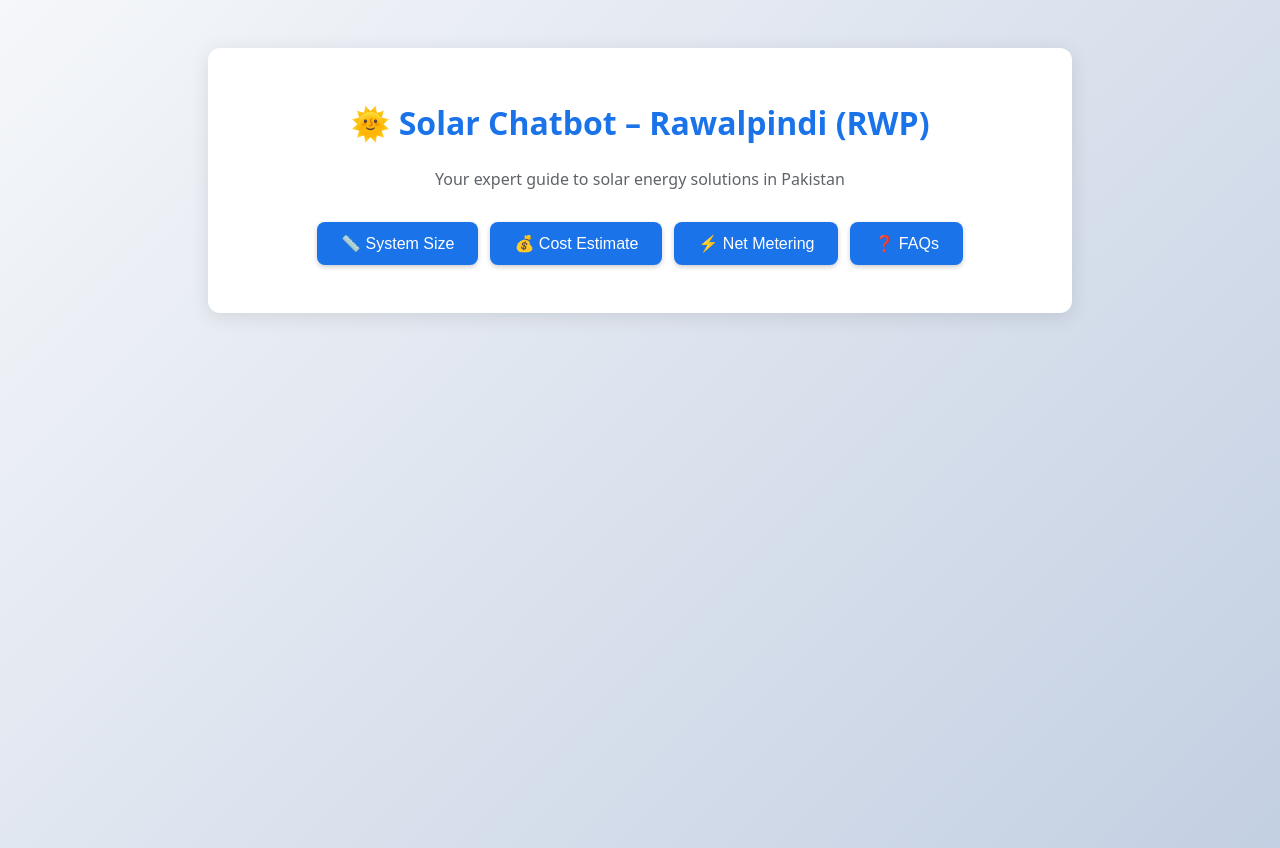
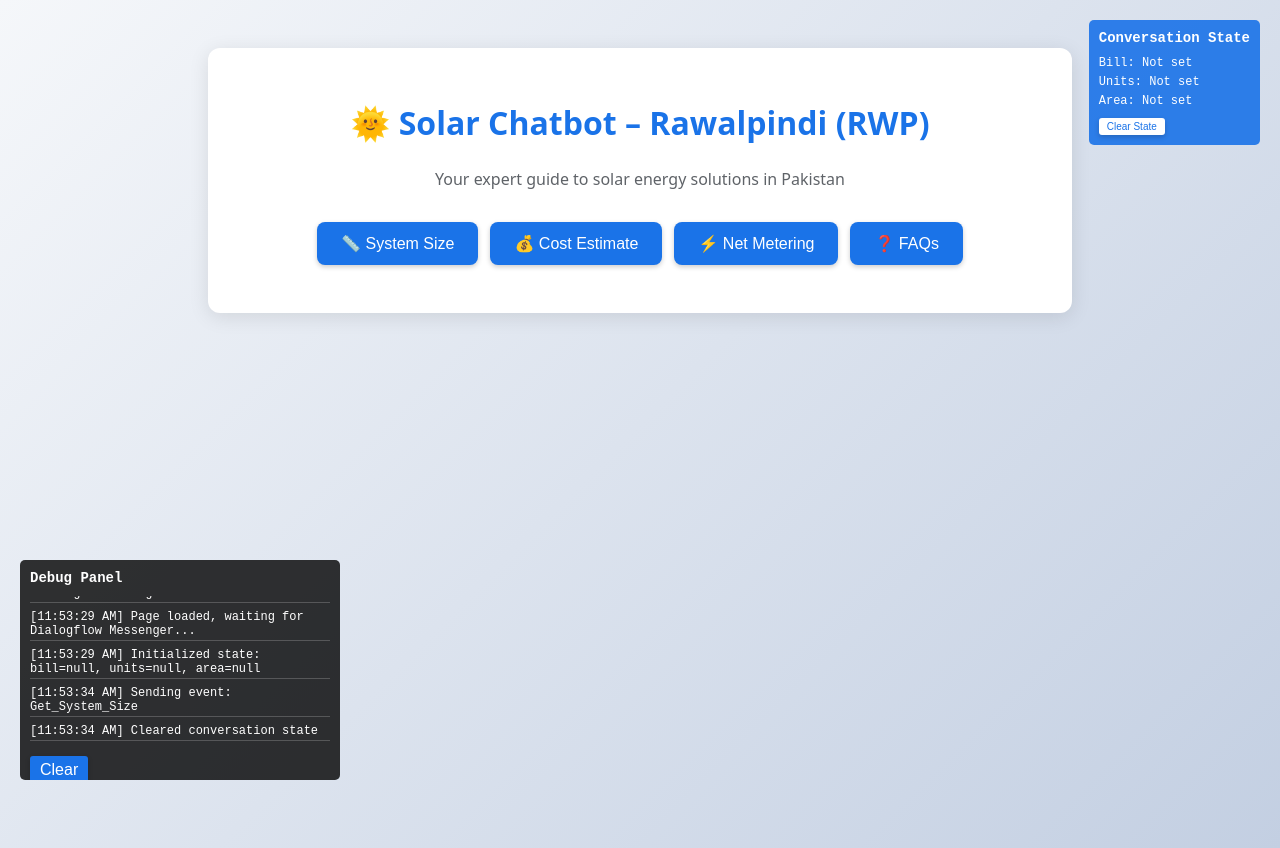
Before and after one commit to bc200204601-del/Solar-ChatBot, a website: page index.html in a window 1280 px wide. Both pictures are taken after a click on the button "📏 System Size". Drawn offline with nearby package versions, Linux system fonts and the light colour scheme.

Commit message:
Add Chatbot front UI

```diff
--- a/index.html
+++ b/index.html
@@ -93,6 +93,75 @@ df-messenger {
     color: #1a73e8;
     display: none;
 }
+/* Debug Panel Styles */
+.debug-panel {
+    position: fixed;
+    bottom: 20px;
+    left: 20px;
+    background: rgba(0, 0, 0, 0.8);
+    color: white;
+    padding: 10px;
+    border-radius: 5px;
+    font-family: monospace;
+    font-size: 12px;
+    max-width: 300px;
+    max-height: 200px;
+    overflow-y: auto;
+    z-index: 1000;
+}
+.debug-panel h3 {
+    margin: 0 0 10px 0;
+    font-size: 14px;
+}
+.debug-panel button {
+    background: #1a73e8;
+    color: white;
+    border: none;
+    padding: 5px 10px;
+    border-radius: 3px;
+    cursor: pointer;
+    margin-top: 10px;
+}
+.debug-panel .debug-content {
+    max-height: 150px;
+    overflow-y: auto;
+}
+.debug-panel .debug-entry {
+    margin-bottom: 5px;
+    padding: 2px 0;
+    border-bottom: 1px solid rgba(255, 255, 255, 0.2);
+}
+/* Conversation State Styles */
+.conversation-state {
+    position: fixed;
+    top: 20px;
+    right: 20px;
+    background: rgba(26, 115, 232, 0.9);
+    color: white;
+    padding: 10px;
+    border-radius: 5px;
+    font-family: monospace;
+    font-size: 12px;
+    max-width: 250px;
+    z-index: 1000;
+}
+.conversation-state h3 {
+    margin: 0 0 10px 0;
+    font-size: 14px;
+}
+.conversation-state .state-item {
+    margin-bottom: 5px;
+}
+.conversation-state button {
+    background: white;
+    color: #1a73e8;
+    border: none;
+    padding: 3px 8px;
+    border-radius: 3px;
+    cursor: pointer;
+    font-size: 10px;
+    margin-top: 5px;
+}
 </style>
 </head>
 <body>
@@ -136,6 +205,24 @@ df-messenger {
     </div>
 </main>
 
+<!-- Debug Panel -->
+<div class="debug-panel" id="debugPanel">
+    <h3>Debug Panel</h3>
+    <div class="debug-content" id="debugContent">
+        <div class="debug-entry">Waiting for debug info...</div>
+    </div>
+    <button onclick="clearDebug()">Clear</button>
+</div>
+
+<!-- Conversation State Panel -->
+<div class="conversation-state" id="conversationState">
+    <h3>Conversation State</h3>
+    <div class="state-item" id="stateBill">Bill: Not set</div>
+    <div class="state-item" id="stateUnits">Units: Not set</div>
+    <div class="state-item" id="stateArea">Area: Not set</div>
+    <button onclick="clearState()">Clear State</button>
+</div>
+
 <df-messenger
     chat-title="Solar RWP Bot"
     agent-id="728466b3-b1f9-4094-9b64-ece38da84ac2"
@@ -144,47 +231,103 @@ df-messenger {
 </df-messenger>
 
 <script>
-// Wait for Dialogflow Messenger to load
-window.addEventListener('dfMessengerLoaded', function(event) {
-    const dfMessenger = document.querySelector('df-messenger');
-    const statusMessage = document.getElementById('statusMessage');
+// Local Storage Functions
+function saveToLocalStorage(key, value) {
+    localStorage.setItem(`solarBot_${key}`, JSON.stringify(value));
+    addDebug(`Saved to localStorage: ${key} = ${value}`);
+}
 
-    // Show status message
-    statusMessage.style.display = 'block';
-    statusMessage.textContent = 'Chatbot loaded successfully!';
+function getFromLocalStorage(key) {
+    const value = localStorage.getItem(`solarBot_${key}`);
+    if (value) {
+        return JSON.parse(value);
+    }
+    return null;
+}
 
-    // Hide status after 3 seconds
-    setTimeout(() => {
-        statusMessage.style.display = 'none';
-    }, 3000);
+// Debug Functions
+function addDebug(message) {
+    const debugContent = document.getElementById('debugContent');
+    const timestamp = new Date().toLocaleTimeString();
+    const entry = document.createElement('div');
+    entry.className = 'debug-entry';
+    entry.innerHTML = `[${timestamp}] ${message}`;
+    debugContent.appendChild(entry);
+    debugContent.scrollTop = debugContent.scrollHeight;
+}
 
-    // Custom event sending function
-    window.sendEvent = function(eventName) {
-        console.log('Sending event:', eventName);
+function clearDebug() {
+    document.getElementById('debugContent').innerHTML = '';
+}
+
+// Conversation State Functions
+function updateConversationState(key, value) {
+    saveToLocalStorage(key, value);
+    const element = document.getElementById(`state${key.charAt(0).toUpperCase() + key.slice(1)}`);
+    if (element) {
+        element.textContent = `${key.charAt(0).toUpperCase() + key.slice(1)}: ${value}`;
+    }
+    addDebug(`Updated state: ${key} = ${value}`);
+}
+
+function clearState() {
+    localStorage.removeItem('solarBot_bill');
+    localStorage.removeItem('solarBot_units');
+    localStorage.removeItem('solarBot_area');
+    document.getElementById('stateBill').textContent = 'Bill: Not set';
+    document.getElementById('stateUnits').textContent = 'Units: Not set';
+    document.getElementById('stateArea').textContent = 'Area: Not set';
+    addDebug('Cleared conversation state');
+}
+
+// Initialize conversation state from localStorage
+function initializeConversationState() {
+    const bill = getFromLocalStorage('bill');
+    const units = getFromLocalStorage('units');
+    const area = getFromLocalStorage('area');
+
+    if (bill) updateConversationState('bill', bill);
+    if (units) updateConversationState('units', units);
+    if (area) updateConversationState('area', area);
+
+    addDebug(`Initialized state: bill=${bill}, units=${units}, area=${area}`);
+}
+
+// Enhanced event sending with conversation context
+function sendEvent(eventName, data = {}) {
+    addDebug(`Sending event: ${eventName}`);
+
+    // Save conversation context
+    if (eventName === 'Get_System_Size') {
+        // Clear previous state when starting a new system size calculation
+        clearState();
+    }
 
     if (dfMessenger && dfMessenger.sendEvent) {
         dfMessenger.sendEvent({
             name: eventName,
-                data: {},
+            data: data,
             languageCode: 'en'
         });
     } else {
-            console.error('Dialogflow Messenger not loaded');
+        addDebug('Error: Dialogflow Messenger not available');
         alert('Chatbot is still loading. Please try again in a moment.');
     }
-    };
+}
 
-    // Show calculator function
-    window.showCalculator = function() {
+// Enhanced show calculator with state
+function showCalculator() {
+    addDebug('Showing calculator');
     sendEvent('Check_Cost');
     document.getElementById('calculator').style.display = 'block';
     document.getElementById('calculator').scrollIntoView({ behavior: 'smooth' });
-    };
-});
+}
 
 // Price calculation function
 window.calculatePrice = function() {
     const size = document.getElementById('systemSize').value;
+    addDebug(`Calculating price for ${size}kW system`);
+
     const costBreakdown = {
         3: {total: 650000, panels: 300000, inverter: 80000, installation: 270000},
         5: {total: 950000, panels: 450000, inverter: 120000, installation: 380000},
@@ -208,9 +351,65 @@ window.calculatePrice = function() {
     }
 };
 
+// Wait for Dialogflow Messenger to load
+window.addEventListener('dfMessengerLoaded', function(event) {
+    const dfMessenger = document.querySelector('df-messenger');
+    const statusMessage = document.getElementById('statusMessage');
+
+    addDebug('Dialogflow Messenger loaded');
+
+    // Show status message
+    statusMessage.style.display = 'block';
+    statusMessage.textContent = 'Chatbot loaded successfully!';
+
+    // Hide status after 3 seconds
+    setTimeout(() => {
+        statusMessage.style.display = 'none';
+    }, 3000);
+
+    // Initialize conversation state
+    initializeConversationState();
+
+    // Custom event sending function
+    window.sendEvent = sendEvent;
+
+    // Show calculator function
+    window.showCalculator = showCalculator;
+
+    // Intercept responses to maintain state
+    const originalRenderCustomText = dfMessenger.renderCustomText;
+    dfMessenger.renderCustomText = function(text) {
+        addDebug(`Bot response: ${text}`);
+
+        // Parse response to extract values and update state
+        if (text.includes('bill of PKR')) {
+            const match = text.match(/bill of PKR ([\d,]+)/);
+            if (match) {
+                updateConversationState('bill', match[1]);
+            }
+        }
+
+        if (text.includes('units/month')) {
+            const match = text.match(/([\d]+) units\/month/);
+            if (match) {
+                updateConversationState('units', match[1]);
+            }
+        }
+
+        if (text.includes('roof area of')) {
+            const match = text.match(/roof area of ([\d]+) (sq ft|marla)/);
+            if (match) {
+                updateConversationState('area', `${match[1]} ${match[2]}`);
+            }
+        }
+
+        return originalRenderCustomText.call(dfMessenger, text);
+    };
+});
+
 // Error handling for Dialogflow Messenger
 window.addEventListener('dfMessengerError', function(event) {
-    console.error('Dialogflow Messenger error:', event);
+    addDebug(`Dialogflow error: ${event.detail.message}`);
     const statusMessage = document.getElementById('statusMessage');
     statusMessage.style.display = 'block';
     statusMessage.textContent = 'Error loading chatbot. Please refresh the page.';
@@ -220,7 +419,8 @@ window.addEventListener('dfMessengerError', function(event) {
 
 // Initialize on page load
 document.addEventListener('DOMContentLoaded', function() {
-    console.log('Page loaded, waiting for Dialogflow Messenger...');
+    addDebug('Page loaded, waiting for Dialogflow Messenger...');
+    initializeConversationState();
 });
 </script>
 </body>
```
Lines whose indentation alone changed are shown as unchanged.
